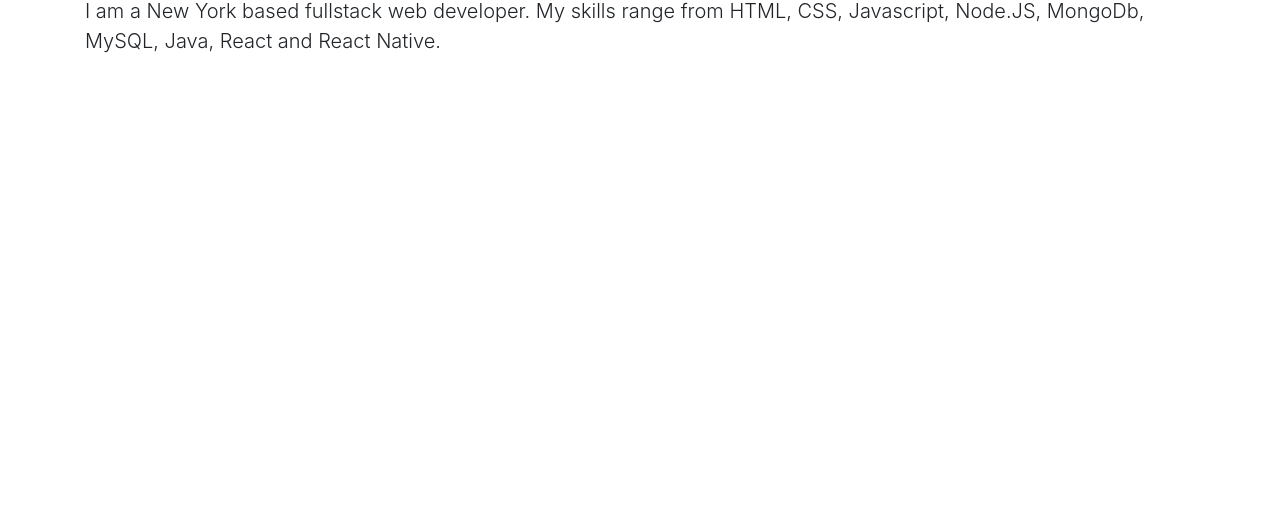
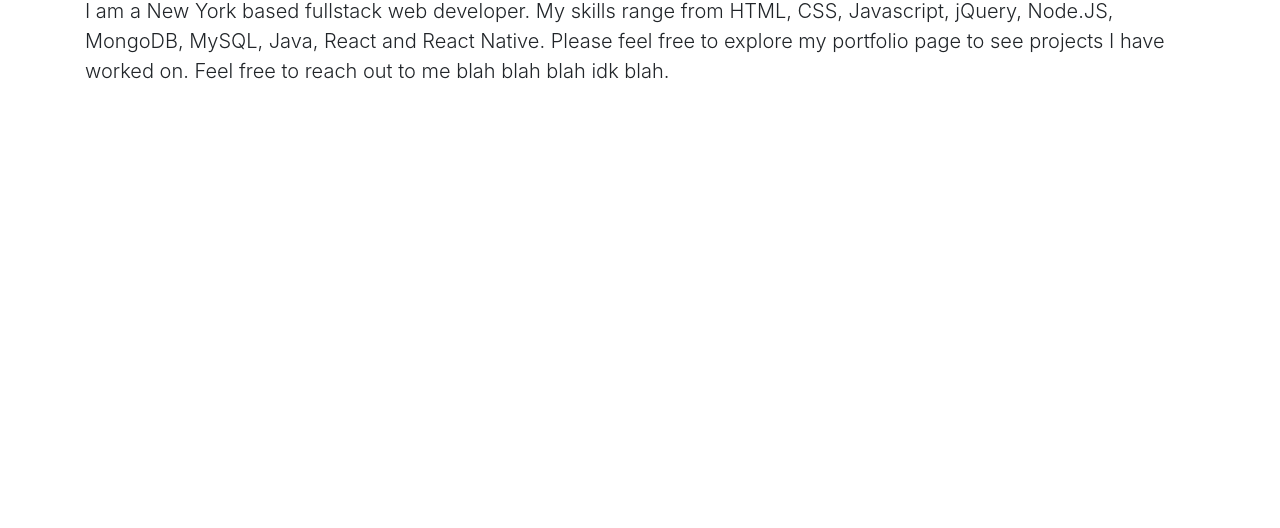
Before and after one commit to j0007/j0007.github.io, a plain HTML site: page index.html in a window 1280 px wide. Shown: the part 272-800 px from the top of the page. Drawn offline with nearby package versions, Linux system fonts and the light colour scheme.

Commit message:
intro edit

```diff
--- a/index.html
+++ b/index.html
@@ -1,9 +1,11 @@
 <!DOCTYPE HTML>
 <html>
     <head>
+        <meta name="viewport" content="width=device-width, initial-scale=1">
         <link rel="stylesheet" href="https://stackpath.bootstrapcdn.com/bootstrap/4.3.1/css/bootstrap.min.css" integrity="sha384-ggOyR0iXCbMQv3Xipma34MD+dH/1fQ784/j6cY/iJTQUOhcWr7x9JvoRxT2MZw1T" crossorigin="anonymous">
         <link href="https://fonts.googleapis.com/css?family=Roboto:300,400" rel="stylesheet">
         <link rel="stylesheet" href="style.css">
+        <link rel="script" href="script.js"/>
         <title>John Chen Portfolio</title>
     </head>
 
@@ -33,8 +35,9 @@
             <h1 class="display-3">Hello! I'm John.</h1>
             <p class="lead">
                 I am a New York based fullstack web developer.
-                My skills range from HTML, CSS, Javascript, Node.JS, MongoDb, MySQL, Java, React and React Native.
-
+                My skills range from HTML, CSS, Javascript, jQuery, Node.JS, MongoDB, MySQL, Java, React and React Native.
+                Please feel free to explore my portfolio page to see projects I have worked on.
+                Feel free to reach out to me blah blah blah idk blah.
             </p>
         </div>
         </div>
```
Also changed, not shown: script.js (added).
